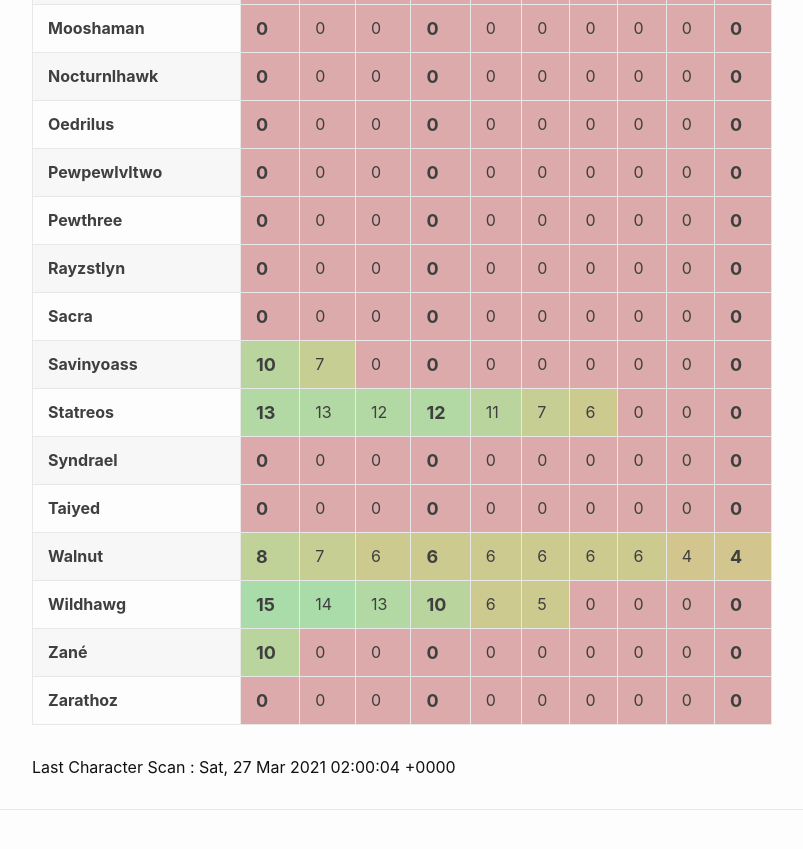
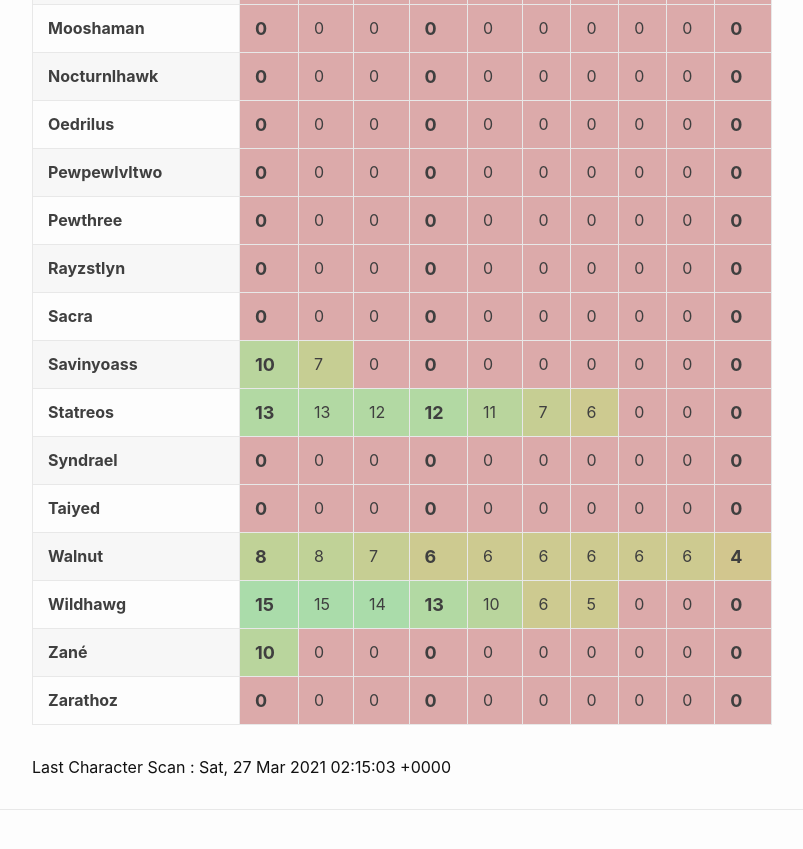
Before and after one commit to eldertribunal/keystonetracker, a Jekyll site: the page built from weekly.md, in a window 1280 px wide and 900 px high, scrolled down 1390 px. Shown: the top 849 px of the window, without its empty margins (126-929 px from the left). Built offline with Jekyll 4.4.1, drawn with Linux system fonts in a browser that asks for light colours.

Commit message:
auto scan Sat Mar 27 02:15:54 UTC 2021

```diff
--- a/_data/characters.json
+++ b/_data/characters.json
@@ -694,27 +694,27 @@
       },
       {
         "name": "Halls of Atonement",
-        "level": 11,
-        "id": 378
-      },
-      {
-        "name": "Plaguefall",
-        "level": 13,
-        "id": 379
-      },
-      {
-        "name": "Sanguine Depths",
-        "level": 12,
-        "id": 380
-      },
-      {
-        "name": "Spires of Ascension",
-        "level": 15,
-        "id": 381
-      },
-      {
-        "name": "Theater of Pain",
-        "level": 11,
+        "level": 15,
+        "id": 378
+      },
+      {
+        "name": "Plaguefall",
+        "level": 13,
+        "id": 379
+      },
+      {
+        "name": "Sanguine Depths",
+        "level": 12,
+        "id": 380
+      },
+      {
+        "name": "Spires of Ascension",
+        "level": 15,
+        "id": 381
+      },
+      {
+        "name": "Theater of Pain",
+        "level": 15,
         "id": 382
       }
     ]
--- a/_data/players.json
+++ b/_data/players.json
@@ -424,7 +424,7 @@
       },
       {
         "name": "Halls of Atonement",
-        "level": 11,
+        "level": 15,
         "id": 378
       },
       {
@@ -444,7 +444,7 @@
       },
       {
         "name": "Theater of Pain",
-        "level": 11,
+        "level": 15,
         "id": 382
       }
     ]
--- a/_data/scanned.json
+++ b/_data/scanned.json
@@ -1,3 +1,3 @@
 {
-  "timestamp": 1616810404
+  "timestamp": 1616811303
 }
--- a/_data/weekly.json
+++ b/_data/weekly.json
@@ -63,6 +63,7 @@
     "name": "Walnut",
     "dungeons": [
       8,
+      8,
       7,
       6,
       6,
@@ -70,7 +71,6 @@
       6,
       6,
       6,
-      4,
       4
     ]
   },
@@ -228,12 +228,12 @@
     "name": "Wildhawg",
     "dungeons": [
       15,
+      15,
       14,
       13,
       10,
       6,
       5,
-      0,
       0,
       0,
       0
@@ -483,9 +483,9 @@
     "name": "Hokogo",
     "dungeons": [
       10,
+      8,
       5,
       5,
-      0,
       0,
       0,
       0,
```
